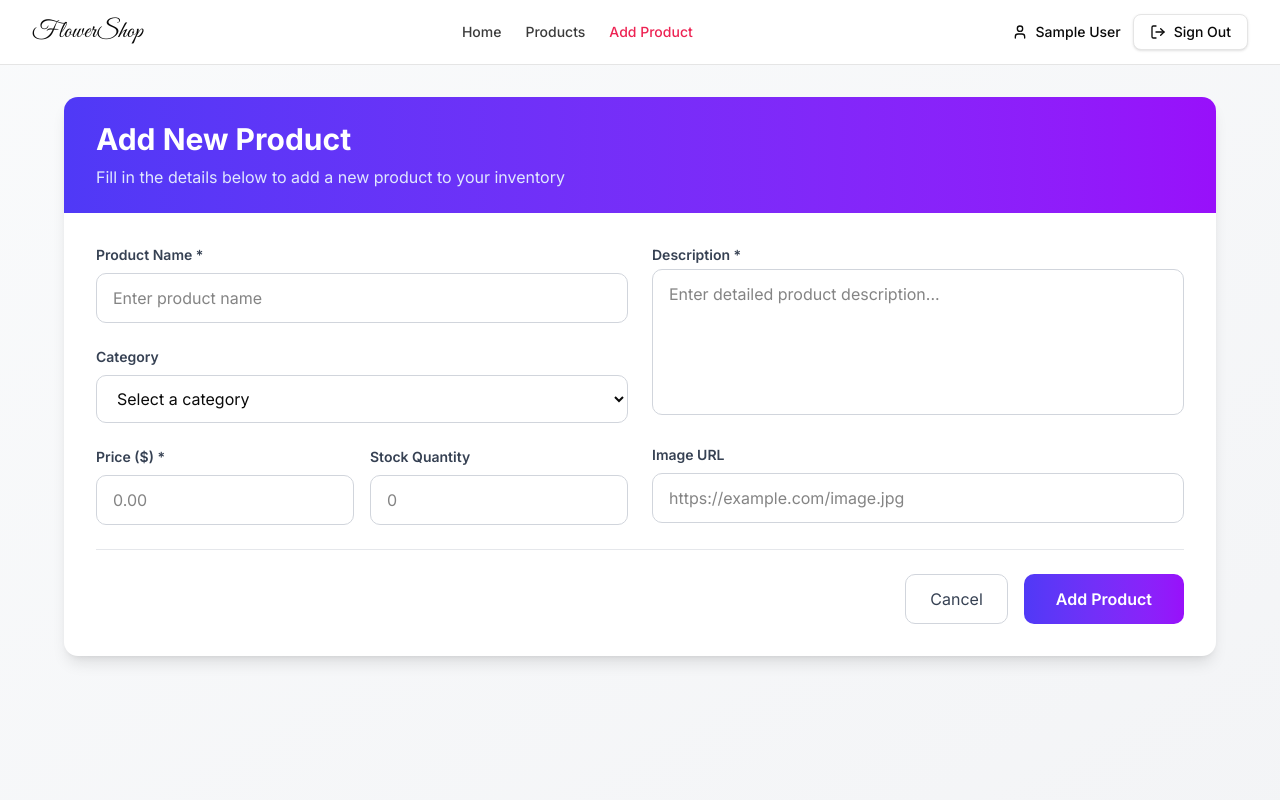
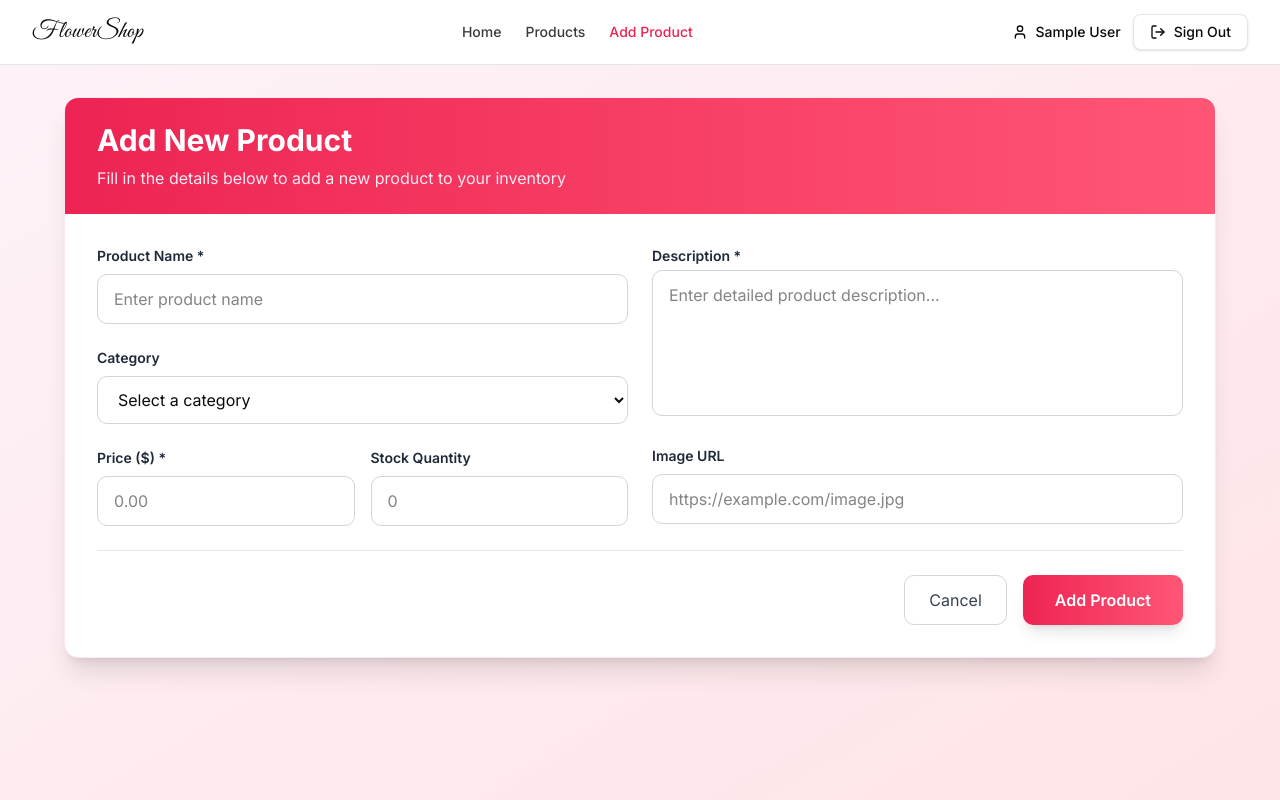
Before and after one commit to piyal007/flower_shop, a Next.js app: page /dashboard/add-product in a window 1280 px wide. Shown: the top 800 px of the page. Built offline with nearby package versions, Linux system fonts and the light colour scheme; no server answers; sample sign-in values are in the browser's storage.

Commit message:
change add product design UI

```diff
--- a/src/app/dashboard/add-product/page.js
+++ b/src/app/dashboard/add-product/page.js
@@ -95,13 +95,13 @@ export default function AddProductPage() {
 
   return (
     <ProtectedRoute>
-      <div className="min-h-screen bg-gradient-to-br from-gray-50 to-gray-100 py-8 px-4 sm:px-6 lg:px-8">
+      <div className="min-h-screen bg-gradient-to-br from-pink-50 to-rose-100 py-8 px-4 sm:px-6 lg:px-8">
         <div className="max-w-6xl mx-auto">
-          <div className="bg-white rounded-xl shadow-lg overflow-hidden">
+          <div className="bg-white rounded-xl shadow-xl overflow-hidden border border-pink-100">
             {/* Header */}
-            <div className="bg-gradient-to-r from-indigo-600 to-purple-600 px-8 py-6">
+            <div className="bg-gradient-to-r from-[#ed2353] via-[#f73d64] to-[#ff5675] px-8 py-6">
               <h1 className="text-3xl font-bold text-white">Add New Product</h1>
-              <p className="text-indigo-100 mt-2">Fill in the details below to add a new product to your inventory</p>
+              <p className="text-pink-100 mt-2">Fill in the details below to add a new product to your inventory</p>
             </div>
 
             {/* Form */}
@@ -111,7 +111,7 @@ export default function AddProductPage() {
                   {/* Left Column */}
                   <div className="space-y-6">
                     <div>
-                      <label htmlFor="name" className="block text-sm font-semibold text-gray-700 mb-2">
+                      <label htmlFor="name" className="block text-sm font-semibold text-gray-800 mb-2">
                         Product Name *
                       </label>
                       <input
@@ -121,13 +121,13 @@ export default function AddProductPage() {
                         required
                         value={formData.name}
                         onChange={handleChange}
-                        className="w-full px-4 py-3 border border-gray-300 rounded-lg focus:outline-none focus:ring-2 focus:ring-indigo-500 focus:border-indigo-500 transition-colors"
+                        className="w-full px-4 py-3 border border-gray-300 rounded-lg focus:outline-none focus:ring-2 focus:ring-[#ed2353] focus:border-[#ed2353] transition-colors"
                         placeholder="Enter product name"
                       />
                     </div>
 
                     <div>
-                      <label htmlFor="category" className="block text-sm font-semibold text-gray-700 mb-2">
+                      <label htmlFor="category" className="block text-sm font-semibold text-gray-800 mb-2">
                         Category
                       </label>
                       <select
@@ -135,7 +135,7 @@ export default function AddProductPage() {
                         name="category"
                         value={formData.category}
                         onChange={handleChange}
-                        className="w-full px-4 py-3 border border-gray-300 rounded-lg focus:outline-none focus:ring-2 focus:ring-indigo-500 focus:border-indigo-500 transition-colors"
+                        className="w-full px-4 py-3 border border-gray-300 rounded-lg focus:outline-none focus:ring-2 focus:ring-[#ed2353] focus:border-[#ed2353] transition-colors"
                       >
                         <option value="">Select a category</option>
                         <option value="flowers">Flowers</option>
@@ -148,7 +148,7 @@ export default function AddProductPage() {
 
                     <div className="grid grid-cols-2 gap-4">
                       <div>
-                        <label htmlFor="price" className="block text-sm font-semibold text-gray-700 mb-2">
+                        <label htmlFor="price" className="block text-sm font-semibold text-gray-800 mb-2">
                           Price ($) *
                         </label>
                         <input
@@ -160,13 +160,13 @@ export default function AddProductPage() {
                           step="0.01"
                           value={formData.price}
                           onChange={handleChange}
-                          className="w-full px-4 py-3 border border-gray-300 rounded-lg focus:outline-none focus:ring-2 focus:ring-indigo-500 focus:border-indigo-500 transition-colors"
+                          className="w-full px-4 py-3 border border-gray-300 rounded-lg focus:outline-none focus:ring-2 focus:ring-[#ed2353] focus:border-[#ed2353] transition-colors"
                           placeholder="0.00"
                         />
                       </div>
 
                       <div>
-                        <label htmlFor="stock" className="block text-sm font-semibold text-gray-700 mb-2">
+                        <label htmlFor="stock" className="block text-sm font-semibold text-gray-800 mb-2">
                           Stock Quantity
                         </label>
                         <input
@@ -176,7 +176,7 @@ export default function AddProductPage() {
                           min="0"
                           value={formData.stock}
                           onChange={handleChange}
-                          className="w-full px-4 py-3 border border-gray-300 rounded-lg focus:outline-none focus:ring-2 focus:ring-indigo-500 focus:border-indigo-500 transition-colors"
+                          className="w-full px-4 py-3 border border-gray-300 rounded-lg focus:outline-none focus:ring-2 focus:ring-[#ed2353] focus:border-[#ed2353] transition-colors"
                           placeholder="0"
                         />
                       </div>
@@ -186,7 +186,7 @@ export default function AddProductPage() {
                   {/* Right Column */}
                   <div className="space-y-6">
                     <div>
-                      <label htmlFor="description" className="block text-sm font-semibold text-gray-700 mb-1">
+                      <label htmlFor="description" className="block text-sm font-semibold text-gray-800 mb-1">
                         Description *
                       </label>
                       <textarea
@@ -196,13 +196,13 @@ export default function AddProductPage() {
                         rows={5}
                         value={formData.description}
                         onChange={handleChange}
-                        className="w-full px-4 py-3 border border-gray-300 rounded-lg focus:outline-none focus:ring-2 focus:ring-indigo-500 focus:border-indigo-500 transition-colors resize-none"
+                        className="w-full px-4 py-3 border border-gray-300 rounded-lg focus:outline-none focus:ring-2 focus:ring-[#ed2353] focus:border-[#ed2353] transition-colors resize-none"
                         placeholder="Enter detailed product description..."
                       />
                     </div>
 
                     <div>
-                      <label htmlFor="image" className="block text-sm font-semibold text-gray-700 mb-2">
+                      <label htmlFor="image" className="block text-sm font-semibold text-gray-800 mb-2">
                         Image URL
                       </label>
                       <input
@@ -211,7 +211,7 @@ export default function AddProductPage() {
                         name="image"
                         value={formData.image}
                         onChange={handleChange}
-                        className="w-full px-4 py-3 border border-gray-300 rounded-lg focus:outline-none focus:ring-2 focus:ring-indigo-500 focus:border-indigo-500 transition-colors"
+                        className="w-full px-4 py-3 border border-gray-300 rounded-lg focus:outline-none focus:ring-2 focus:ring-[#ed2353] focus:border-[#ed2353] transition-colors"
                         placeholder="https://example.com/image.jpg"
                       />
                       {formData.image && (
@@ -219,7 +219,7 @@ export default function AddProductPage() {
                           <img
                             src={formData.image}
                             alt="Preview"
-                            className="w-32 h-32 object-cover rounded-lg border border-gray-200"
+                            className="w-32 h-32 object-cover rounded-lg border-2 border-pink-200 shadow-md"
                             onError={(e) => {
                               e.target.style.display = 'none';
                             }}
@@ -236,14 +236,14 @@ export default function AddProductPage() {
                     <button
                       type="button"
                       onClick={() => router.push("/dashboard")}
-                      className="px-6 py-3 border border-gray-300 text-gray-700 rounded-lg hover:bg-gray-50 focus:outline-none focus:ring-2 focus:ring-gray-500 focus:ring-offset-2 transition-colors cursor-pointer"
+                      className="px-6 py-3 border border-gray-300 text-gray-700 rounded-lg hover:bg-gray-50 focus:outline-none focus:ring-2 focus:ring-[#ed2353] focus:ring-offset-2 transition-colors cursor-pointer"
                     >
                       Cancel
                     </button>
                     <button
                       type="submit"
                       disabled={isLoading}
-                      className="px-8 py-3 bg-gradient-to-r from-indigo-600 to-purple-600 text-white rounded-lg hover:from-indigo-700 hover:to-purple-700 focus:outline-none focus:ring-2 focus:ring-indigo-500 focus:ring-offset-2 disabled:opacity-50 disabled:cursor-not-allowed transition-all duration-200 font-semibold cursor-pointer"
+                      className="px-8 py-3 bg-gradient-to-r from-[#ed2353] via-[#f73d64] to-[#ff5675] text-white rounded-lg hover:from-[#d91e47] hover:to-[#f73d64] focus:outline-none focus:ring-2 focus:ring-[#ed2353] focus:ring-offset-2 disabled:opacity-50 disabled:cursor-not-allowed transition-all duration-200 font-semibold cursor-pointer shadow-lg hover:shadow-xl"
                     >
                       {isLoading ? (
                         <div className="flex items-center">
```
Also changed, not shown: 1 other file (tests, documents, lock files or other folders).
